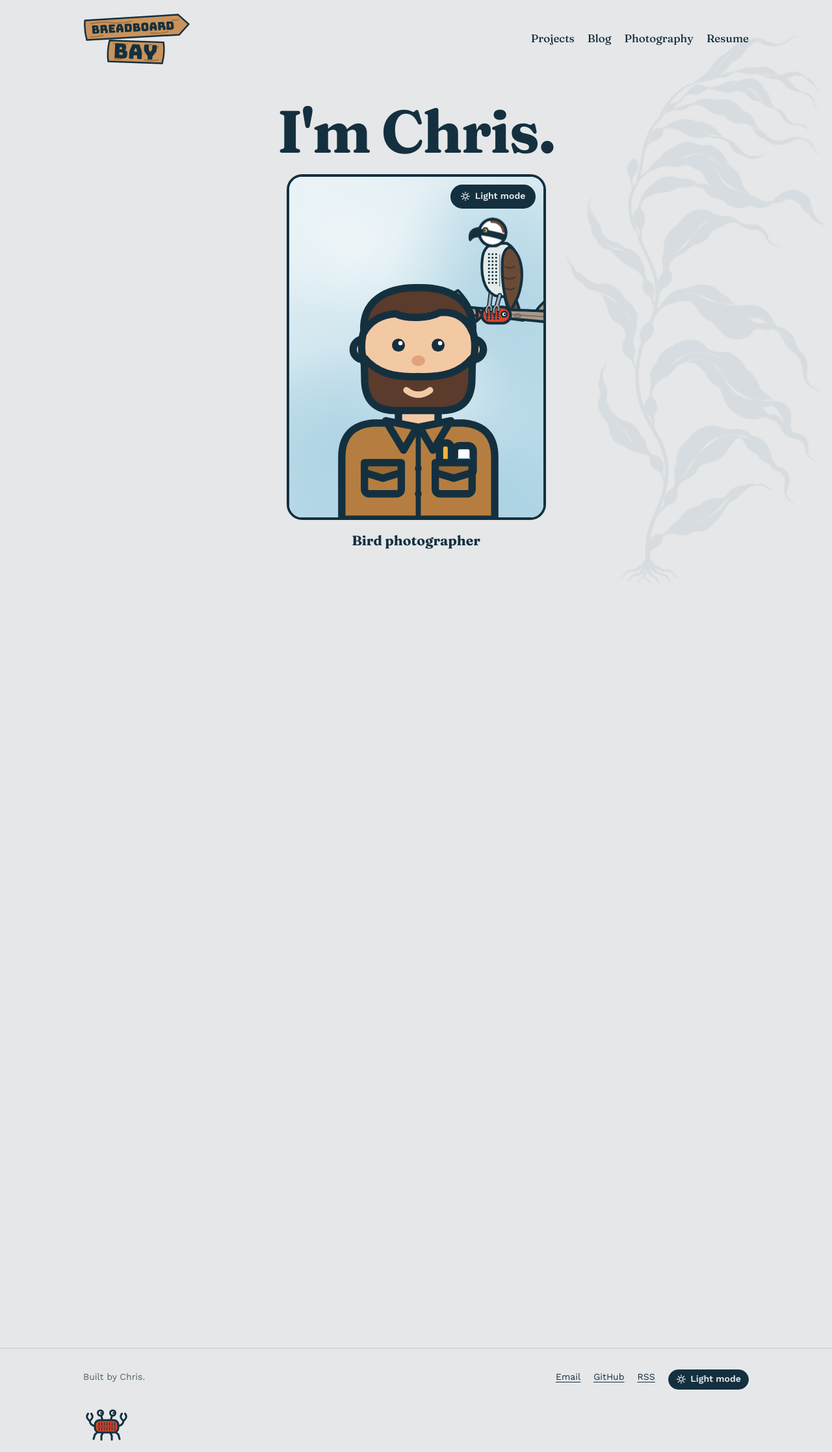
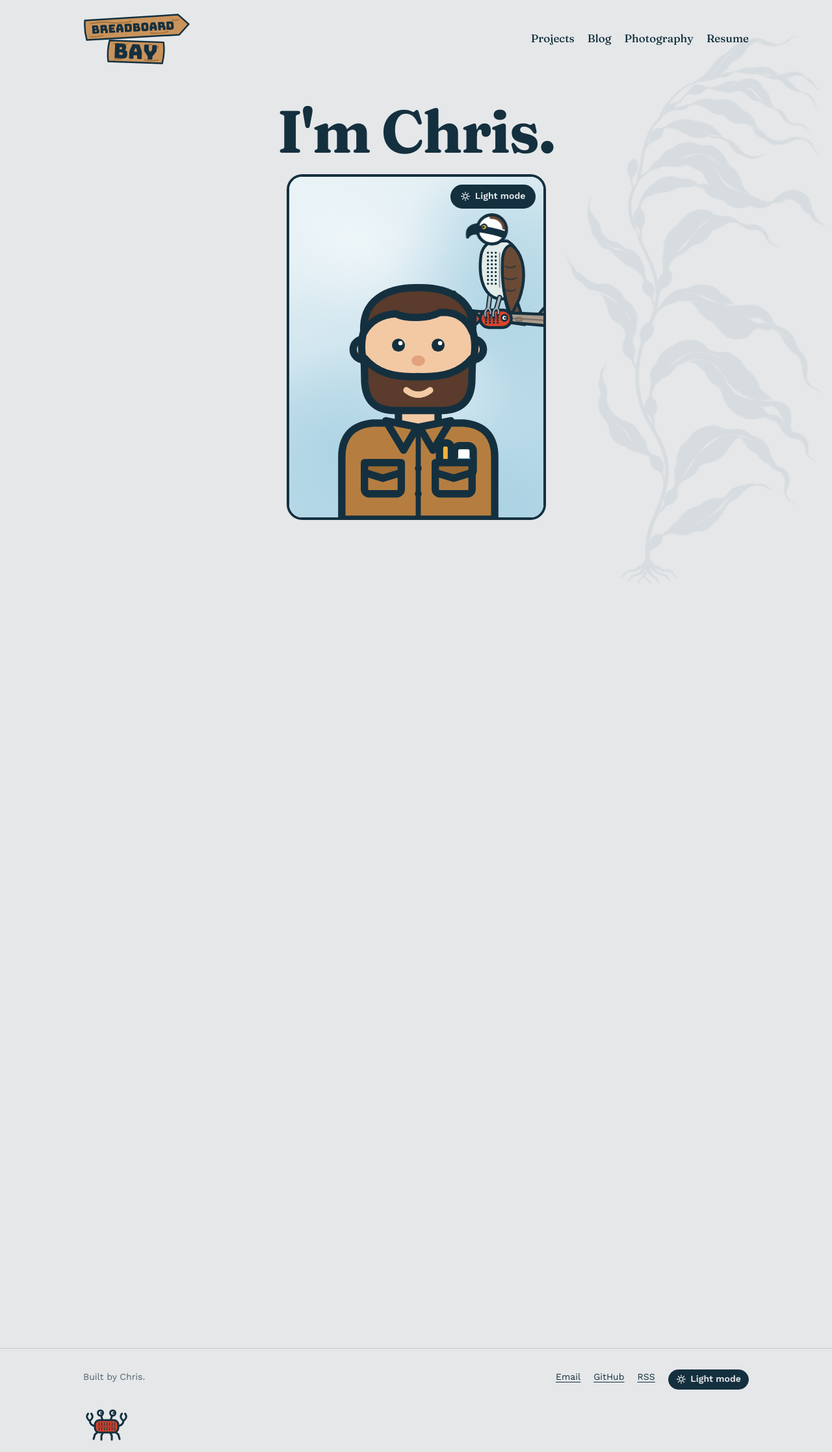
Before and after one commit to RobotCrabLab/Homepage, a Jekyll site: the page built from index.html, in a window 1280 px wide. Shown: the whole page at 65% size. Built offline with Jekyll 4.4.1, drawn with Linux system fonts in a browser that asks for light colours.

Commit message:
Bigger, higher osprey; no scene-1 caption; captions swap without overlapping
Co-Authored-By: Claude Opus 5.5 <noreply@anthropic.com>
Claude-Session: https://claude.ai/code/session_01MMDVxXAekaRt7NRydvis2Y

```diff
--- a/assets/css/style.css
+++ b/assets/css/style.css
@@ -377,7 +377,7 @@ img { max-width: 100%; height: auto; }
 
 /* The osprey perches in the background of scene 1, behind the character, facing him
    from the right with its branch running off the card's right edge */
-.card-osprey { position: absolute; z-index: 0; right: -7%; bottom: 74cqw; width: 48%; transform: scaleX(-1); }
+.card-osprey { position: absolute; z-index: 0; right: -9%; bottom: 72cqw; width: 52%; transform: scaleX(-1); }
 .card-osprey svg { display: block; width: 100%; height: auto; }
 
 /* Caption under the card, swapping between scenes */
@@ -385,10 +385,10 @@ img { max-width: 100%; height: auto; }
   display: grid; margin: 0.9rem 0 0; text-align: center;
   font-family: var(--display); font-weight: 700; font-size: var(--step-1); color: var(--ink);
 }
-.scene-caption > span { grid-area: 1 / 1; opacity: 0; transition: opacity 0.4s ease; }
-[data-scene="1"] .scene-caption .scene-1,
+/* The old caption slips out first, then the new one rises in, so the two never overlap */
+.scene-caption > span { grid-area: 1 / 1; opacity: 0; transform: translateY(0.35em); transition: opacity 0.2s ease, transform 0.2s ease; }
 [data-scene="2"] .scene-caption .scene-2,
-[data-scene="3"] .scene-caption .scene-3 { opacity: 1; }
+[data-scene="3"] .scene-caption .scene-3 { opacity: 1; transform: none; transition: opacity 0.35s ease 0.25s, transform 0.35s ease 0.25s; }
 
 @media (prefers-reduced-motion: reduce) {
   .card-scope, .card-auv, .card-fish-2, .card-fish-3 { transition: none; }
@@ -418,6 +418,8 @@ img { max-width: 100%; height: auto; }
   .home .scenes h1 { position: absolute; width: 1px; height: 1px; overflow: hidden; clip-path: inset(50%); white-space: nowrap; margin: 0; }
   .home .portrait > .scene-caption { display: none; }
   .home .card-title { display: block; }
+  /* the full-screen card has room above the head for a bigger bird */
+  .home .card-osprey { right: -12%; bottom: 84cqw; width: 64%; }
 }
 
 /* The jelly swims through the back of scene 1, behind everything else. Each trip it
--- a/index.html
+++ b/index.html
@@ -14,7 +14,7 @@ body_class: home
       <!-- Phones: the title and caption are drawn inside the card, behind the jelly -->
       <div class="card-title" aria-hidden="true">
         <p class="card-title-name">I'm {{ site.author }}.</p>
-        <p class="scene-caption"><span class="scene-1">Bird photographer</span><span class="scene-2">Electronics technician</span><span class="scene-3">Marine scientist</span></p>
+        <p class="scene-caption"><span class="scene-2">Electronics technician</span><span class="scene-3">Marine scientist</span></p>
       </div>
       <button class="theme-toggle card-theme" type="button" aria-label="Switch to dark mode">
         <svg class="icon-moon" viewBox="0 0 24 24" aria-hidden="true"><path d="M20 14.5A8 8 0 0 1 9.5 4a8 8 0 1 0 10.5 10.5Z" fill="none" stroke="currentColor" stroke-width="2" stroke-linejoin="round"/></svg>
@@ -29,9 +29,9 @@ body_class: home
       <span class="card-fish card-fish-2" aria-hidden="true" data-top="64">{% include breadboard-fish.svg class="fish-body" %}</span>
       <span class="card-fish card-fish-3" aria-hidden="true" data-top="80">{% include breadboard-fish.svg class="fish-body" %}</span>
     </figure>
-    <!-- One caption per scene; they cross-fade as the scenes change -->
+    <!-- One caption per scene (none for scene 1); the old one leaves before the new one arrives -->
     <p class="scene-caption">
-      <span class="scene-1">Bird photographer</span>
+
       <span class="scene-2">Electronics technician</span>
       <span class="scene-3">Marine scientist</span>
     </p>
```
